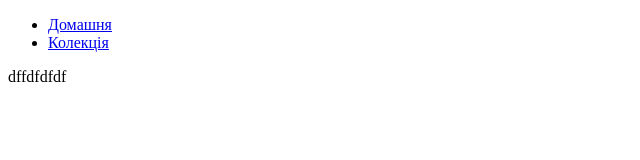
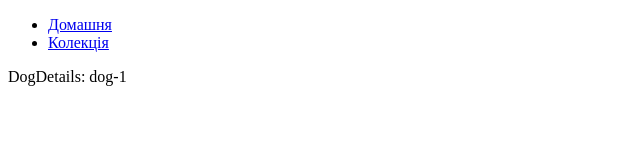
Before and after one commit to AlinaPrysiazhniuk/React-template, a React (Create React App) app: page /dogs/dog-1 in a window 1280 px wide. Shown: the top 160 px of the page, without its empty margins (0-640 px from the left). Built offline with nearby package versions, Linux system fonts and the light colour scheme.

Commit message:
update files

```diff
--- a/src/components/App.jsx
+++ b/src/components/App.jsx
@@ -1,7 +1,7 @@
 import { Routes, Route, NavLink } from 'react-router-dom';
 import Home from 'pages/Home';
 import Dogs from 'pages/Dogs';
-// import DogDetails from 'pages/DogDetails';
+import DogDetails from 'pages/DogDetails';
 // import { Layout } from './Layout';
 
 export const App = () => {
@@ -19,7 +19,7 @@ export const App = () => {
       <Routes>
         <Route path="/" element={<Home />} />
         <Route path="/dogs" element={<Dogs />} />
-        <Route path="/dogs/:dogId" element={<div>dffdfdfdf</div>} />
+        <Route path="/dogs/:dogId" element={<DogDetails />} />
       </Routes>
     </div>
   );
--- /dev/null
+++ b/src/pages/DogDetails.jsx
@@ -0,0 +1,8 @@
+import { useParams } from 'react-router-dom';
+
+const DogDetails = () => {
+  const { dogId } = useParams();
+  return <>DogDetails: {dogId}</>;
+};
+
+export default DogDetails;
```
